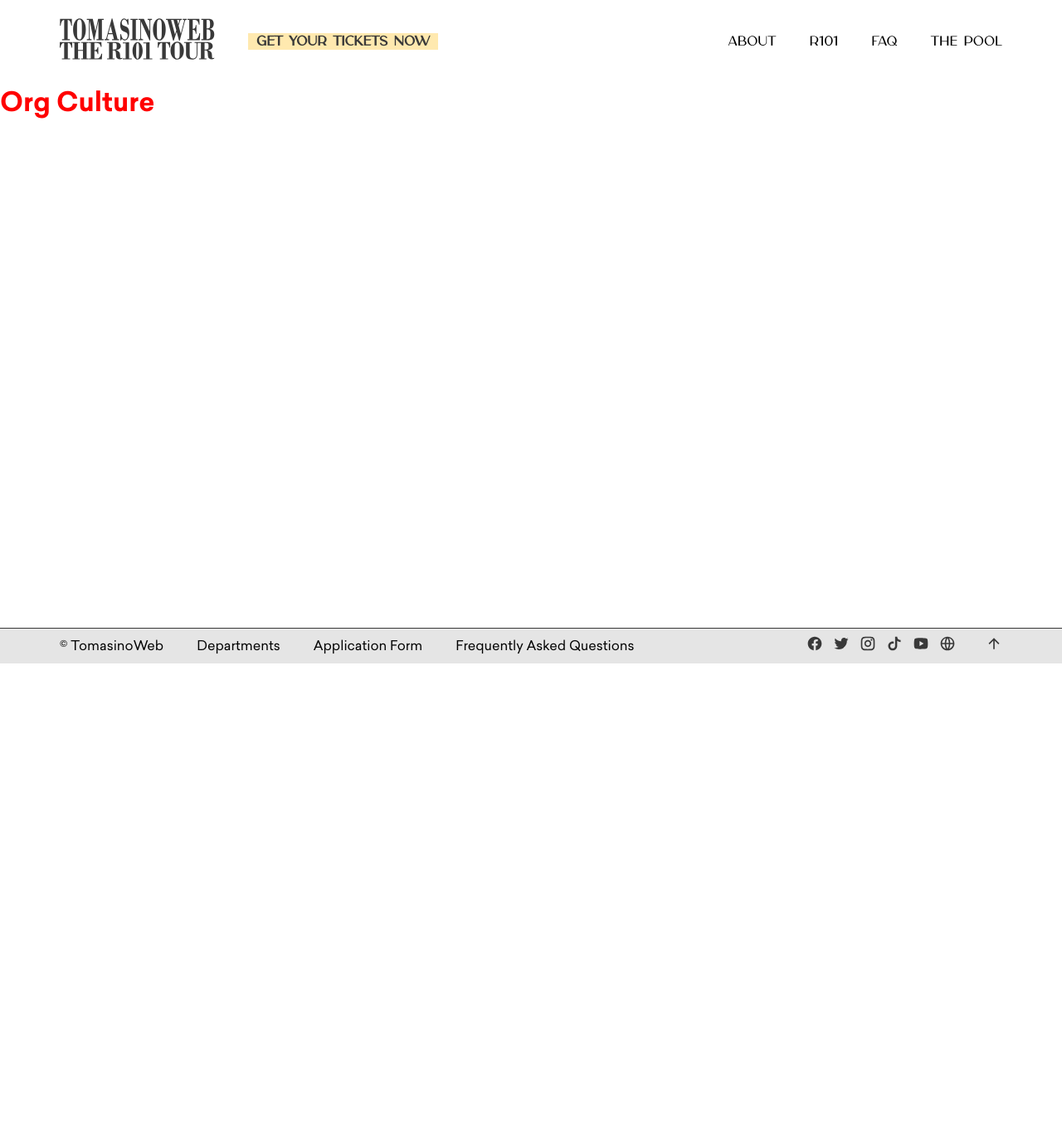
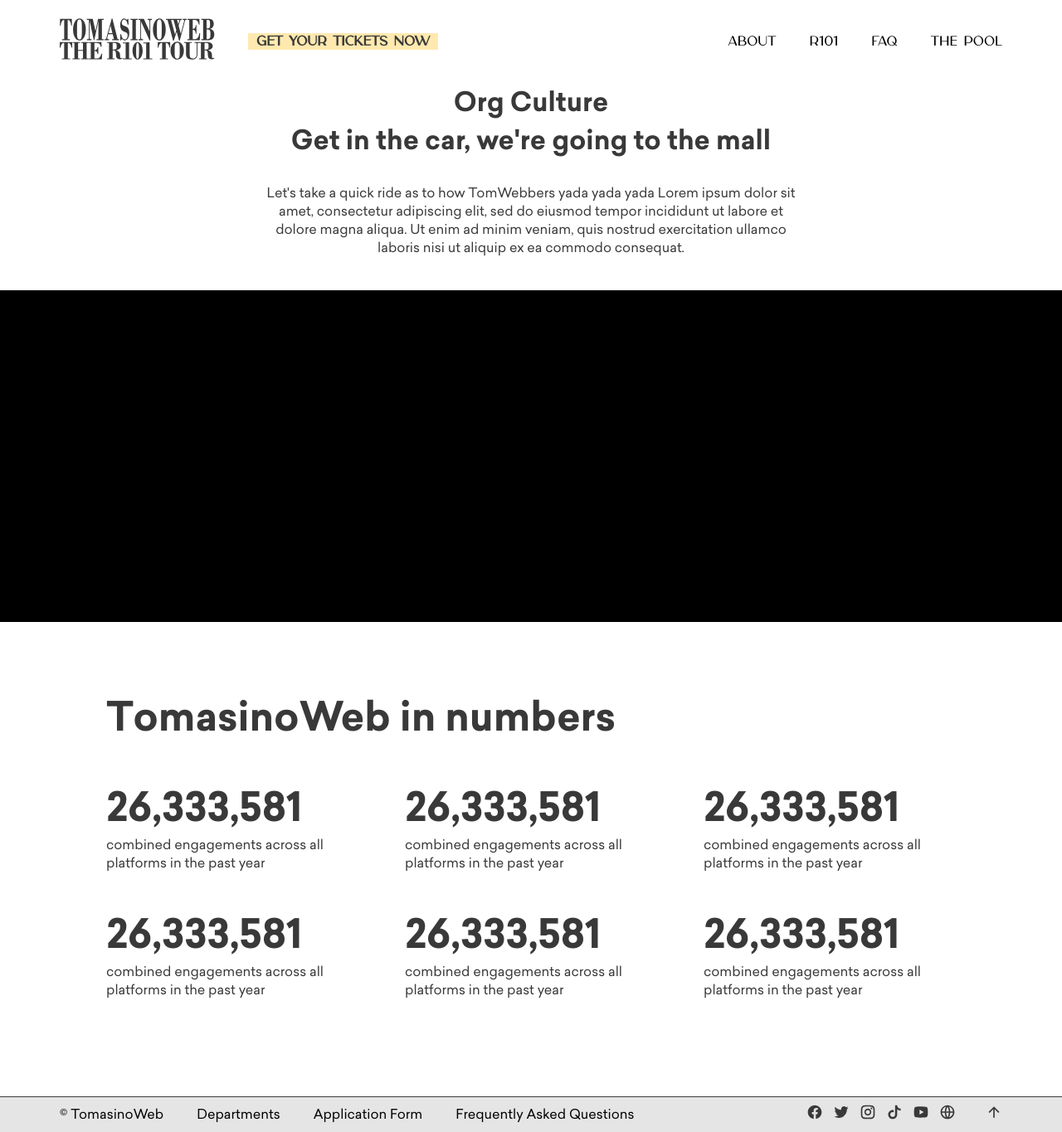
Before and after one commit to TomasinoWeb/tomasinoWebR101, a Next.js app: page /about/org-culture in a window 1280 px wide. Shown: the whole page at 83% size. Before the commit the page ends 800 px from the top, so only its background shows below. Built offline with nearby package versions, Linux system fonts and the light colour scheme.

Commit message:
started the page, until statistics

```diff
--- a/src/pages/about/org-culture.module.scss
+++ b/src/pages/about/org-culture.module.scss
@@ -1,3 +1,104 @@
-.red {
-  color: red;
+.parent {
+  display: flex;
 }
+.parent {
+    display: flex;
+    flex-direction: column;
+    justify-content: center;
+    align-items: center;
+  }
+  .mid {
+    flex-direction: column;
+    justify-content: center;
+    align-items: center;
+    width: 50%;
+    text-align: center;
+  }
+  .p_text{
+    margin-top: 30px;
+  }
+  .video_section{
+    display: flex;
+    flex-direction: column;
+    justify-content: center;
+    align-items: center;
+  }
+  .video_mid{
+    flex-direction: column;
+    justify-content: center;
+    align-items: center;
+    text-align: center;
+
+    height:400px;
+    width: 100%;
+    margin-top: 40px;
+    background-color: black;
+
+  }
+  .stats_main{
+    display: flex;
+    flex-direction: column;
+    justify-content: center;
+    align-items: center;
+
+  }
+  .stats_details{
+    flex-direction: column;
+    justify-content: center;
+    align-items: center;
+    width: 80%;
+
+    margin-top: 80px;
+    .header_text{
+      font-size: 48px!important ;
+    }
+  }
+
+  .stats_main2{
+    display: flex;
+    flex-direction: row;
+    justify-content: flex-start;
+    align-items: flex-start;
+
+    width: 100%;
+    margin-top: 40px;
+    .margin_left{
+      margin-left: 60px;
+    }
+
+  }
+  .stats_details2{
+    flex-direction: column;
+    justify-content: flex-start;
+    align-items: flex-start;
+
+
+
+ .p_text{
+  margin-top: 0px;
+  width: 300px;
+ }
+    }
+
+  .last{
+    height: 20vh;
+  }
+@media only screen and (max-width: 768px) {
+  .parent {
+    display: flex;
+    flex-direction: column;
+    justify-content: center;
+    align-items: center;
+  }
+  .mid {
+    flex-direction: column;
+    justify-content: center;
+    align-items: center;
+  }
+  .stats_main2{
+    flex-direction: column;
+    .margin_left{
+      margin-left: 0px;
+    }
+  }
+}
--- a/src/pages/about/org-culture.tsx
+++ b/src/pages/about/org-culture.tsx
@@ -5,7 +5,93 @@ export default function () {
   return (
     <Layout>
       <div>
-        <h1 className={styles.red}>Org Culture</h1>
+        <div className={styles.parent}>
+          <div className={styles.mid}>
+            <h1 className={styles.header_text}>Org Culture</h1>
+            <h1 className={styles.header_text}>
+              Get in the car, we're going to the mall
+            </h1>
+            <p className={styles.p_text}>
+              Let's take a quick ride as to how TomWebbers yada yada yada Lorem
+              ipsum dolor sit amet, consectetur adipiscing elit, sed do eiusmod
+              tempor incididunt ut labore et dolore magna aliqua. Ut enim ad
+              minim veniam, quis nostrud exercitation ullamco laboris nisi ut
+              aliquip ex ea commodo consequat.
+            </p>
+            {/* mid */}{" "}
+          </div>
+          {/* parent */}
+        </div>
+        <div className={styles.video_section}>
+          <div className={styles.video_mid}>{/* video mid */} </div>
+          {/* video_section */}
+        </div>
+        <div className={styles.stats_main}>
+          <div className={styles.stats_details}>
+            <h1 className={styles.header_text}>TomasinoWeb in numbers</h1>
+
+            <div className={styles.stats_main2}>
+              <div className={styles.stats_details2}>
+                <h1 className={styles.header_text}>26,333,581</h1>
+                <p className={styles.p_text}>
+                  combined engagements across all platforms in the past year
+                </p>
+
+                {/* stats_details2 */}
+              </div>
+              <div className={`${styles.stats_details2} ${styles.margin_left}`}>
+                <h1 className={styles.header_text}>26,333,581</h1>
+                <p className={styles.p_text}>
+                  combined engagements across all platforms in the past year
+                </p>
+                {/* stats_details2 */}
+              </div>
+              <div className={`${styles.stats_details2} ${styles.margin_left}`}>
+                <h1 className={styles.header_text}>26,333,581</h1>
+                <p className={styles.p_text}>
+                  combined engagements across all platforms in the past year
+                </p>
+                {/* stats_details2 */}
+              </div>
+              {/* stats_main2 */}
+            </div>
+
+            <div className={styles.stats_main2}>
+              <div className={styles.stats_details2}>
+                <h1 className={styles.header_text}>26,333,581</h1>
+                <p className={styles.p_text}>
+                  combined engagements across all platforms in the past year
+                </p>
+
+                {/* stats_details2 */}
+              </div>
+              <div className={`${styles.stats_details2} ${styles.margin_left}`}>
+                <h1 className={styles.header_text}>26,333,581</h1>
+                <p className={styles.p_text}>
+                  combined engagements across all platforms in the past year
+                </p>
+                {/* stats_details2 */}
+              </div>
+
+              <div className={`${styles.stats_details2} ${styles.margin_left}`}>
+                <h1 className={styles.header_text}>26,333,581</h1>
+                <p className={styles.p_text}>
+                  combined engagements across all platforms in the past year
+                </p>
+                {/* stats_details2 */}
+              </div>
+              {/* stats_main2 */}
+            </div>
+
+
+
+            {/* stats_main */}
+          </div>
+          {/* stats_details */}
+        </div>
+
+        <div className={styles.last}></div>
+        {/* end */}
       </div>
     </Layout>
   );
```
